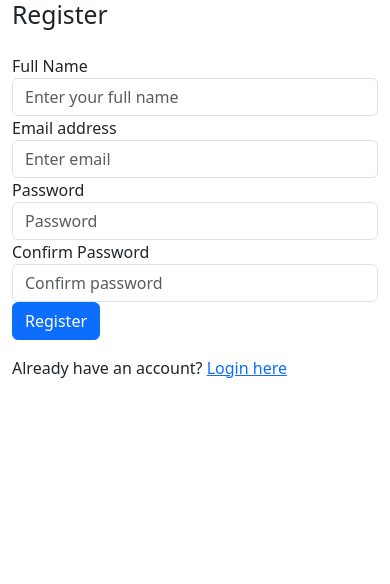
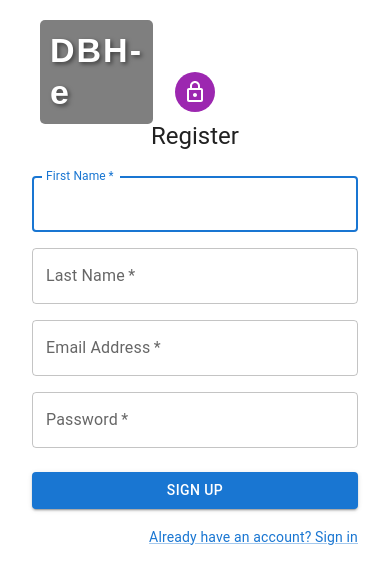
Before and after one commit to dungnguyen2110/product-recommendation-frontend, a React (Create React App) app: page /register in a window 390 px wide. Shown: the top 584 px of the page. Built offline with nearby package versions, Linux system fonts and the light colour scheme.

Commit message:
UI login, register page

```diff
--- a/package.json
+++ b/package.json
@@ -3,11 +3,16 @@
   "version": "0.1.0",
   "private": true,
   "dependencies": {
+    "@emotion/react": "^11.11.4",
+    "@emotion/styled": "^11.11.5",
+    "@mui/icons-material": "^5.15.16",
+    "@mui/material": "^5.15.16",
     "@testing-library/jest-dom": "^5.17.0",
     "@testing-library/react": "^13.4.0",
     "@testing-library/user-event": "^13.5.0",
     "bootstrap": "^5.3.3",
     "react": "^18.3.1",
+    "react-bootstrap": "^2.10.2",
     "react-dom": "^18.3.1",
     "react-router-dom": "^6.23.0",
     "react-scripts": "5.0.1",
--- a/src/components/common/Header.js
+++ b/src/components/common/Header.js
@@ -6,7 +6,7 @@ const Header = () => {
     <header className="navbar navbar-expand-lg navbar-light bg-light">
       <div className="container">
         <Link to="/" className="navbar-brand">
-          HTTM
+          ABC
         </Link>
         <form className="d-flex flex-grow-1">
           <input
--- a/src/components/common/Login.js
+++ b/src/components/common/Login.js
@@ -1,40 +1,143 @@
-import React from "react";
-import { Link } from "react-router-dom";
+import * as React from "react";
+import Avatar from "@mui/material/Avatar";
+import Button from "@mui/material/Button";
+import CssBaseline from "@mui/material/CssBaseline";
+import TextField from "@mui/material/TextField";
+import FormControlLabel from "@mui/material/FormControlLabel";
+import Checkbox from "@mui/material/Checkbox";
+import Link from "@mui/material/Link";
+import Paper from "@mui/material/Paper";
+import Box from "@mui/material/Box";
+import Grid from "@mui/material/Grid";
+import LockOutlinedIcon from "@mui/icons-material/LockOutlined";
+import Typography from "@mui/material/Typography";
+import { createTheme, ThemeProvider } from "@mui/material/styles";
 
-const Login = () => {
+const defaultTheme = createTheme();
+
+export default function SignInSide() {
+  const handleSubmit = (event) => {
+    event.preventDefault();
+    const data = new FormData(event.currentTarget);
+    console.log({
+      email: data.get("email"),
+      password: data.get("password"),
+    });
+  };
+
   return (
-    <div className="container">
-      <div className="row justify-content-center">
-        <div className="col-md-6">
-          <h2 className="mb-4">Login</h2>
-          <form>
-            <div className="form-group">
-              <label>Email address</label>
-              <input
-                type="email"
-                className="form-control"
-                placeholder="Enter email"
+    <ThemeProvider theme={defaultTheme}>
+      <Grid container component="main" sx={{ height: "100vh" }}>
+        <CssBaseline />
+        <Grid
+          item
+          xs={false}
+          sm={4}
+          md={6}
+          sx={{
+            position: "relative",
+            backgroundImage:
+              "url(https://plus.unsplash.com/premium_photo-1684785618727-378a3a5e91c5?q=80&w=1984&auto=format&fit=crop&ixlib=rb-4.0.3&ixid=M3wxMjA3fDB8MHxwaG90by1wYWdlfHx8fGVufDB8fHx8fA%3D%3D)",
+            backgroundRepeat: "no-repeat",
+            backgroundColor: (t) =>
+              t.palette.mode === "light"
+                ? t.palette.grey[50]
+                : t.palette.grey[900],
+            backgroundSize: "cover",
+            backgroundPosition: "center",
+          }}
+        >
+          <Link href="/">
+            <Typography
+              variant="h4"
+              sx={{
+                position: "absolute",
+                top: "20px",
+                left: "40px",
+                fontFamily: "Arial, sans-serif",
+                fontWeight: "bold",
+                color: "white",
+                textShadow: "2px 2px 4px rgba(0, 0, 0, 0.5)",
+                letterSpacing: "2px",
+                padding: "10px",
+                borderRadius: "5px",
+                backgroundColor: "rgba(0, 0, 0, 0.5)",
+              }}
+            >
+              DBH-e
+            </Typography>
+          </Link>
+        </Grid>
+        <Grid item xs={12} sm={8} md={6} component={Paper} elevation={6} square>
+          <Box
+            sx={{
+              my: 8,
+              mx: 4,
+              display: "flex",
+              flexDirection: "column",
+              alignItems: "center",
+            }}
+          >
+            <Avatar sx={{ m: 1, bgcolor: "secondary.main" }}>
+              <LockOutlinedIcon />
+            </Avatar>
+            <Typography component="h1" variant="h5">
+              Log in
+            </Typography>
+            <Box
+              component="form"
+              noValidate
+              onSubmit={handleSubmit}
+              sx={{ mt: 1 }}
+            >
+              <TextField
+                margin="normal"
+                required
+                fullWidth
+                id="email"
+                label="Email Address"
+                name="email"
+                autoComplete="email"
+                autoFocus
               />
-            </div>
-            <div className="form-group">
-              <label>Password</label>
-              <input
+              <TextField
+                margin="normal"
+                required
+                fullWidth
+                name="password"
+                label="Password"
                 type="password"
-                className="form-control"
-                placeholder="Password"
+                id="password"
+                autoComplete="current-password"
               />
-            </div>
-            <button type="submit" className="btn btn-primary btn-block">
-              Login
-            </button>
-          </form>
-          <p className="mt-3">
-            Don't have an account? <Link to="/register">Register here</Link>
-          </p>
-        </div>
-      </div>
-    </div>
+              <FormControlLabel
+                control={<Checkbox value="remember" color="primary" />}
+                label="Remember me"
+              />
+              <Button
+                type="submit"
+                fullWidth
+                variant="contained"
+                sx={{ mt: 3, mb: 2 }}
+              >
+                Sign In
+              </Button>
+              <Grid container>
+                <Grid item xs>
+                  <Link href="#" variant="body2">
+                    Forgot password?
+                  </Link>
+                </Grid>
+                <Grid item>
+                  <Link href="/register" variant="body2">
+                    {"Don't have an account? Sign Up"}
+                  </Link>
+                </Grid>
+              </Grid>
+            </Box>
+          </Box>
+        </Grid>
+      </Grid>
+    </ThemeProvider>
   );
-};
-
-export default Login;
+}
--- a/src/components/common/Register.js
+++ b/src/components/common/Register.js
@@ -1,56 +1,156 @@
-import React from "react";
-import { Link } from "react-router-dom";
+import * as React from "react";
+import Avatar from "@mui/material/Avatar";
+import Button from "@mui/material/Button";
+import CssBaseline from "@mui/material/CssBaseline";
+import TextField from "@mui/material/TextField";
+import Link from "@mui/material/Link";
+import Paper from "@mui/material/Paper";
+import Box from "@mui/material/Box";
+import Grid from "@mui/material/Grid";
+import LockOutlinedIcon from "@mui/icons-material/LockOutlined";
+import Typography from "@mui/material/Typography";
+import { createTheme, ThemeProvider } from "@mui/material/styles";
 
-const Register = () => {
+const defaultTheme = createTheme();
+
+export default function Register() {
+  const handleSubmit = (event) => {
+    event.preventDefault();
+    const data = new FormData(event.currentTarget);
+    console.log({
+      email: data.get("email"),
+      password: data.get("password"),
+    });
+  };
+
   return (
-    <div className="container">
-      <div className="row justify-content-center">
-        <div className="col-md-6">
-          <h2 className="mb-4">Register</h2>
-          <form>
-            <div className="form-group">
-              <label>Full Name</label>
-              <input
-                type="text"
-                className="form-control"
-                placeholder="Enter your full name"
-              />
-            </div>
-            <div className="form-group">
-              <label>Email address</label>
-              <input
-                type="email"
-                className="form-control"
-                placeholder="Enter email"
-              />
-            </div>
-            <div className="form-group">
-              <label>Password</label>
-              <input
-                type="password"
-                className="form-control"
-                placeholder="Password"
-              />
-            </div>
-            <div className="form-group">
-              <label>Confirm Password</label>
-              <input
-                type="password"
-                className="form-control"
-                placeholder="Confirm password"
-              />
-            </div>
-            <button type="submit" className="btn btn-primary btn-block">
+    <ThemeProvider theme={defaultTheme}>
+      <Grid container component="main" sx={{ height: "100vh" }}>
+        <CssBaseline />
+        <Grid
+          item
+          xs={false}
+          sm={4}
+          md={6}
+          sx={{
+            position: "relative",
+            backgroundImage:
+              "url(https://plus.unsplash.com/premium_photo-1684785618727-378a3a5e91c5?q=80&w=1984&auto=format&fit=crop&ixlib=rb-4.0.3&ixid=M3wxMjA3fDB8MHxwaG90by1wYWdlfHx8fGVufDB8fHx8fA%3D%3D)",
+            backgroundRepeat: "no-repeat",
+            backgroundColor: (t) =>
+              t.palette.mode === "light"
+                ? t.palette.grey[50]
+                : t.palette.grey[900],
+            backgroundSize: "cover",
+            backgroundPosition: "center",
+          }}
+        >
+          <Link href="/">
+            <Typography
+              variant="h4"
+              sx={{
+                position: "absolute",
+                top: "20px",
+                left: "40px",
+                fontFamily: "Arial, sans-serif",
+                fontWeight: "bold",
+                color: "white",
+                textShadow: "2px 2px 4px rgba(0, 0, 0, 0.5)",
+                letterSpacing: "2px",
+                padding: "10px",
+                borderRadius: "5px",
+                backgroundColor: "rgba(0, 0, 0, 0.5)",
+              }}
+            >
+              DBH-e
+            </Typography>
+          </Link>
+        </Grid>
+        <Grid item xs={12} sm={8} md={6} component={Paper} elevation={6} square>
+          <Box
+            sx={{
+              my: 8,
+              mx: 4,
+              display: "flex",
+              flexDirection: "column",
+              alignItems: "center",
+            }}
+          >
+            <Avatar sx={{ m: 1, bgcolor: "secondary.main" }}>
+              <LockOutlinedIcon />
+            </Avatar>
+            <Typography component="h1" variant="h5">
               Register
-            </button>
-          </form>
-          <p className="mt-3">
-            Already have an account? <Link to="/login">Login here</Link>
-          </p>
-        </div>
-      </div>
-    </div>
+            </Typography>
+            <Box
+              component="form"
+              noValidate
+              onSubmit={handleSubmit}
+              sx={{ mt: 3 }}
+            >
+              <Grid container spacing={2}>
+                <Grid item xs={12} sm={6}>
+                  <TextField
+                    autoComplete="given-name"
+                    name="firstName"
+                    required
+                    fullWidth
+                    id="firstName"
+                    label="First Name"
+                    autoFocus
+                  />
+                </Grid>
+                <Grid item xs={12} sm={6}>
+                  <TextField
+                    required
+                    fullWidth
+                    id="lastName"
+                    label="Last Name"
+                    name="lastName"
+                    autoComplete="family-name"
+                  />
+                </Grid>
+                <Grid item xs={12}>
+                  <TextField
+                    required
+                    fullWidth
+                    id="email"
+                    label="Email Address"
+                    name="email"
+                    autoComplete="email"
+                  />
+                </Grid>
+                <Grid item xs={12}>
+                  <TextField
+                    required
+                    fullWidth
+                    name="password"
+                    label="Password"
+                    type="password"
+                    id="password"
+                    autoComplete="new-password"
+                  />
+                </Grid>
+              </Grid>
+              <Button
+                type="submit"
+                fullWidth
+                variant="contained"
+                sx={{ mt: 3, mb: 2 }}
+              >
+                Sign Up
+              </Button>
+              <Grid container justifyContent="flex-end">
+                <Grid item>
+                  <Link href="/login" variant="body2">
+                    Already have an account? Sign in
+                  </Link>
+                </Grid>
+              </Grid>
+            </Box>
+          </Box>
+        </Grid>
+      </Grid>
+    </ThemeProvider>
   );
-};
-
-export default Register;
+}
```
Also changed, not shown: 2 other files (tests, documents, lock files or other folders).
